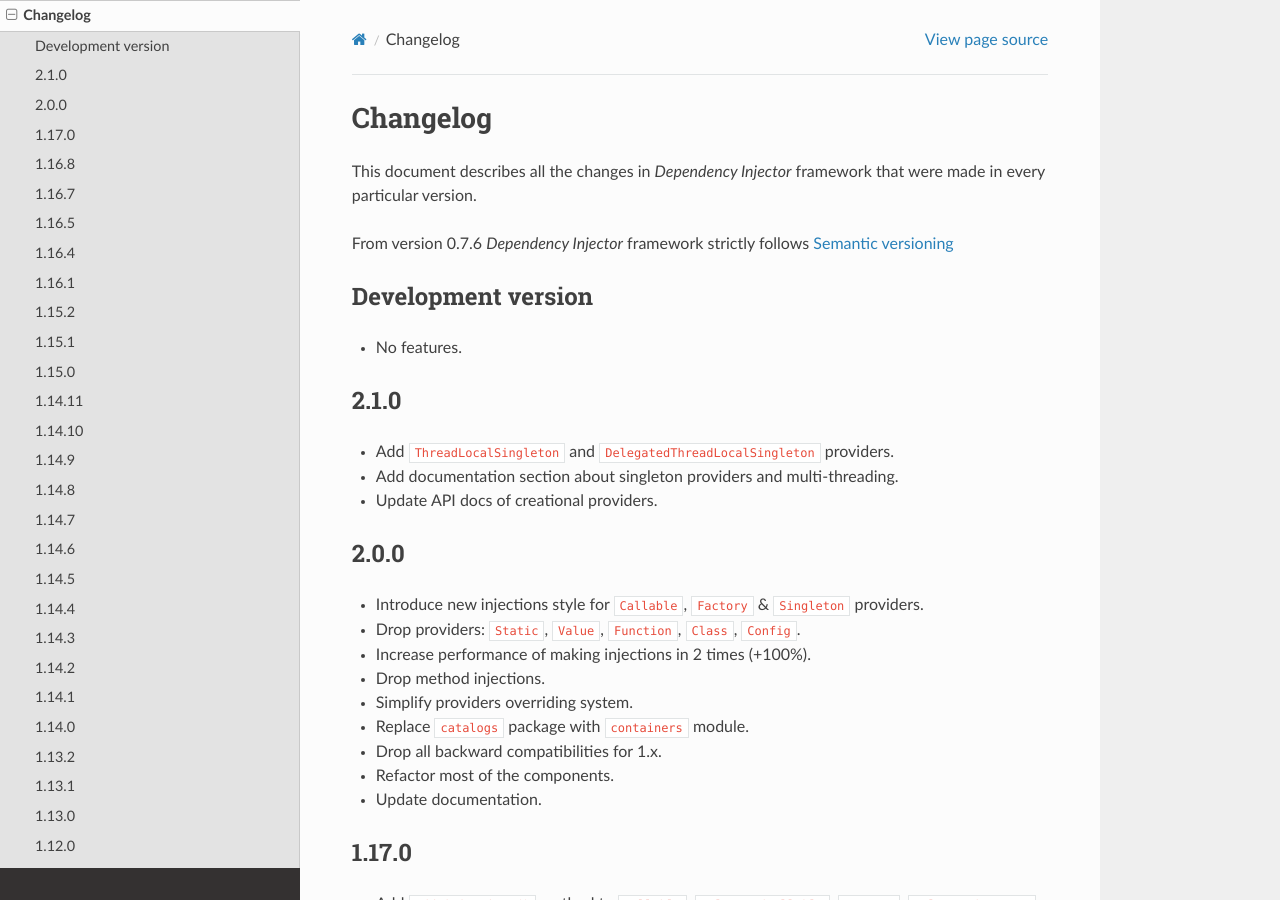
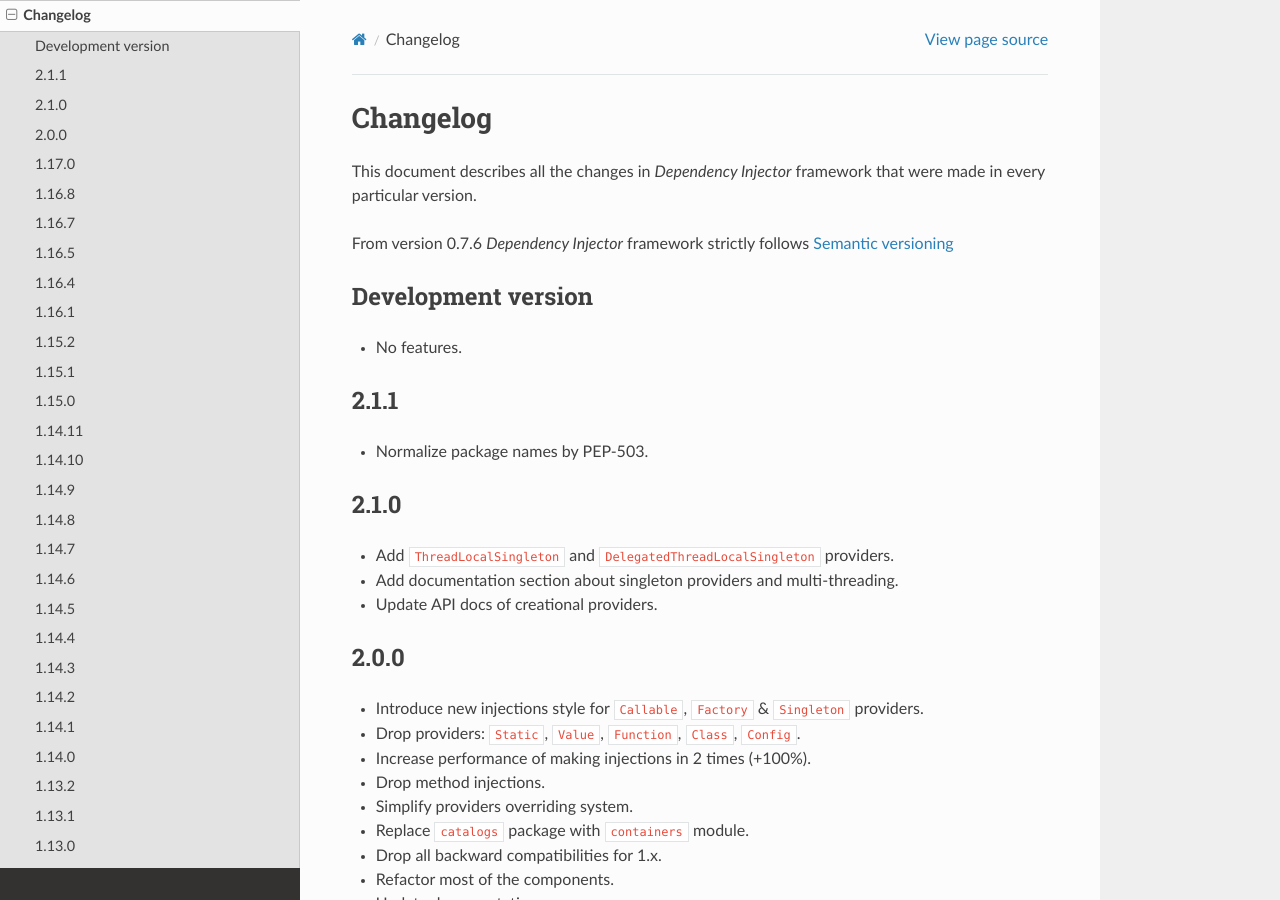
Before and after one commit to ets-labs/python-dependency-injector, a Sphinx documentation site: the page built from docs/main/changelog.rst, in a window 1280 px wide and 900 px high. Built offline with Sphinx 7.4.7 and the Read the Docs theme 2.0.0, drawn with Linux system fonts in a browser that asks for light colours.

Commit message:
Update version to 2.1.1

```diff
--- a/dependency_injector/__init__.py
+++ b/dependency_injector/__init__.py
@@ -1,6 +1,6 @@
 """Dependency injector top-level package."""
 
-VERSION = '2.1.0'
+VERSION = '2.1.1'
 """Version number that follows semantic versioning.
 
 :type: str
--- a/docs/main/changelog.rst
+++ b/docs/main/changelog.rst
@@ -10,6 +10,10 @@ follows `Semantic versioning`_
 Development version
 -------------------
 - No features.
+
+2.1.1
+-----
+- Normalize package names by PEP-503.
 
 2.1.0
 -----
```
